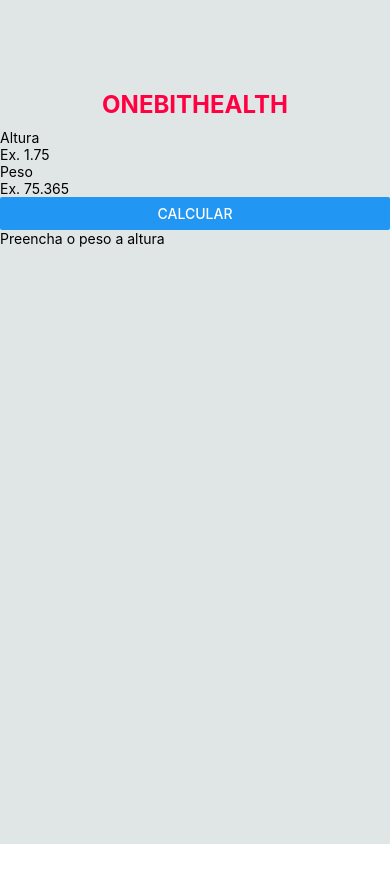
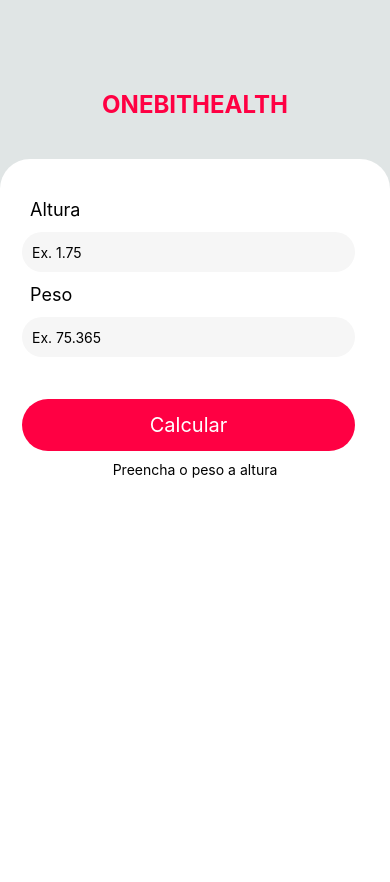
Before and after one commit to raphael-ramos/onebitcode-reactnative, a React Native app in the folder onebithealth/: screen / in a window 390 px wide. Shown: the top 882 px of the page. Before the commit the page ends 844 px from the top, so only its background shows below. Built offline with nearby package versions, Linux system fonts and the light colour scheme.

Commit message:
Incluido estilo aios inputs e labels do formulário, apresentado o componente TouchableOpacity

```diff
--- a/onebithealth/src/components/Form/index.js
+++ b/onebithealth/src/components/Form/index.js
@@ -1,6 +1,8 @@
 import React, {useState} from "react";
-import {View, Text, TextInput, Button} from "react-native";
+import {View, Text, TextInput, TouchableOpacity} from "react-native";
+
 import ResultImc from "./ResultImc";
+import styles from "./style";
 
 export default function Form(){
 
@@ -25,30 +27,35 @@
         }
         setImc(null);
         setTextButton("Calcular");
-        setMessageImc("Preeencha o peso a altura");
+        setMessageImc("Preeencha o peso e a altura");
     }
 
     return(
-        <View>
-            <View>
-                <Text>Altura</Text>
-                <TextInput
+        <View style={styles.formContext}>
+            <View style={styles.form}>
+                <Text style={styles.formLabel}>Altura</Text>
+                <TextInput style={styles.input}
                 onChangeText={setHeight}
                 value={height}
                 placeholder="Ex. 1.75"
                 keyboardType="numeric"
                 ></TextInput>
-                <Text>Peso</Text>
-                <TextInput
+                <Text style={styles.formLabel}>Peso</Text>
+                <TextInput style={styles.input}
                 onChangeText={setWeight}
                 value={weight}
                 placeholder="Ex. 75.365"
                 keyboardType="numeric"
                 />
-                <Button
-                onPress={() => validationImc()}
-                title={textButton}/>
-            </View>
+                <TouchableOpacity
+                style={styles.buttonCalculator}
+                onPress={() => {
+                    validationImc()
+                }}
+                >
+                    <Text style={styles.textButtonCalculator}>{textButton}</Text>
+                </TouchableOpacity>
+                </View>
             <ResultImc messageResultImc={messageImc} resultImc={imc}/>
         </View>
     );
--- a/onebithealth/src/components/Form/style.js
+++ b/onebithealth/src/components/Form/style.js
@@ -1,9 +1,50 @@
 import {StyleSheet} from 'react-native'
 
 const styles = StyleSheet.create({
-    Form:{
-
+    formContext:{
+        width:"100%",
+        height:"100%",
+        bottom:0,
+        backgroundColor:"#ffffff",
+        alignItems:'center',
+        borderTopLeftRadius:30,
+        borderTopRightRadius:30,
+        marginTop:30,
     },
+    form:{
+        width:"100%",
+        height:"auto",
+        marginTop:30,
+        padding:10,
+    },
+    formLabel:{
+        color:"#000000",
+        fontSize:18,
+        paddingLeft:20,
+    },
+    input:{
+        width:"90%",
+        height:40,
+        borderRadius:50,
+        backgroundColor:"#f6f6f6",
+        margin:12,
+        paddingLeft:10,
+    },
+    textButtonCalculator:{
+        fontSize:20,
+        color:"#FFFFFF",
+    },
+    buttonCalculator:{
+        borderRadius:50,
+        alignItems:"center",
+        justifyContent:"center",
+        width:"90%",
+        backgroundColor:"#FF0043",
+        paddingTop:14,
+        paddingBottom:14,
+        marginLeft:12,
+        marginTop:30,
+    }
 });
 
 export default styles
```
